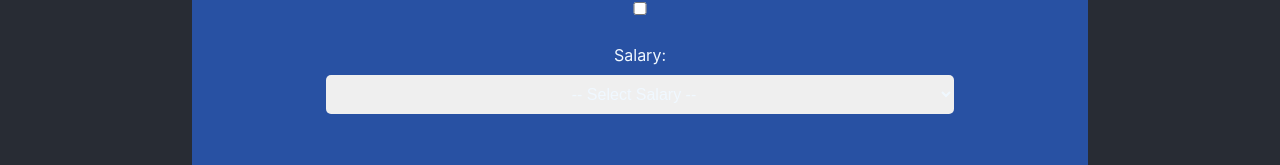
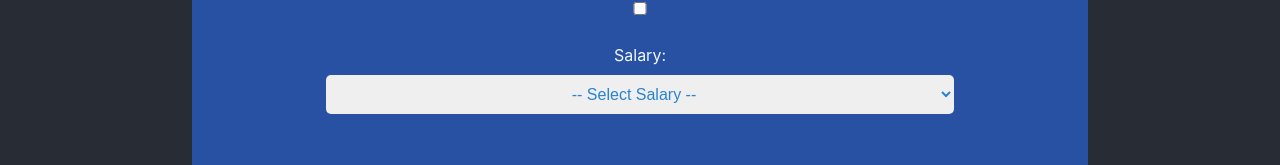
Before and after one commit to abdozayan12/Loan-Application-Form, a React (Create React App) app in the folder loan-application/: page / in a window 1280 px wide. Shown: the part 594-759 px from the top of the page. Built offline with nearby package versions, Linux system fonts and the light colour scheme.

Commit message:
Change form inputs color

```diff
--- a/loan-application/src/App.css
+++ b/loan-application/src/App.css
@@ -57,7 +57,7 @@
   font-size: 16px;
   border-radius: 5px;
   border: none;
-  color: aliceblue;
+  color: rgb(42, 131, 209);
 }
 
 .form button {
--- a/loan-application/src/components/ApplicationForm.jsx
+++ b/loan-application/src/components/ApplicationForm.jsx
@@ -35,7 +35,7 @@
         </select>
         <br /><br />
 
-        <button type="submit">Submit</button>
+        <button type="submit" disabled>Submit</button>
       </form>
     </div>
   )
```
